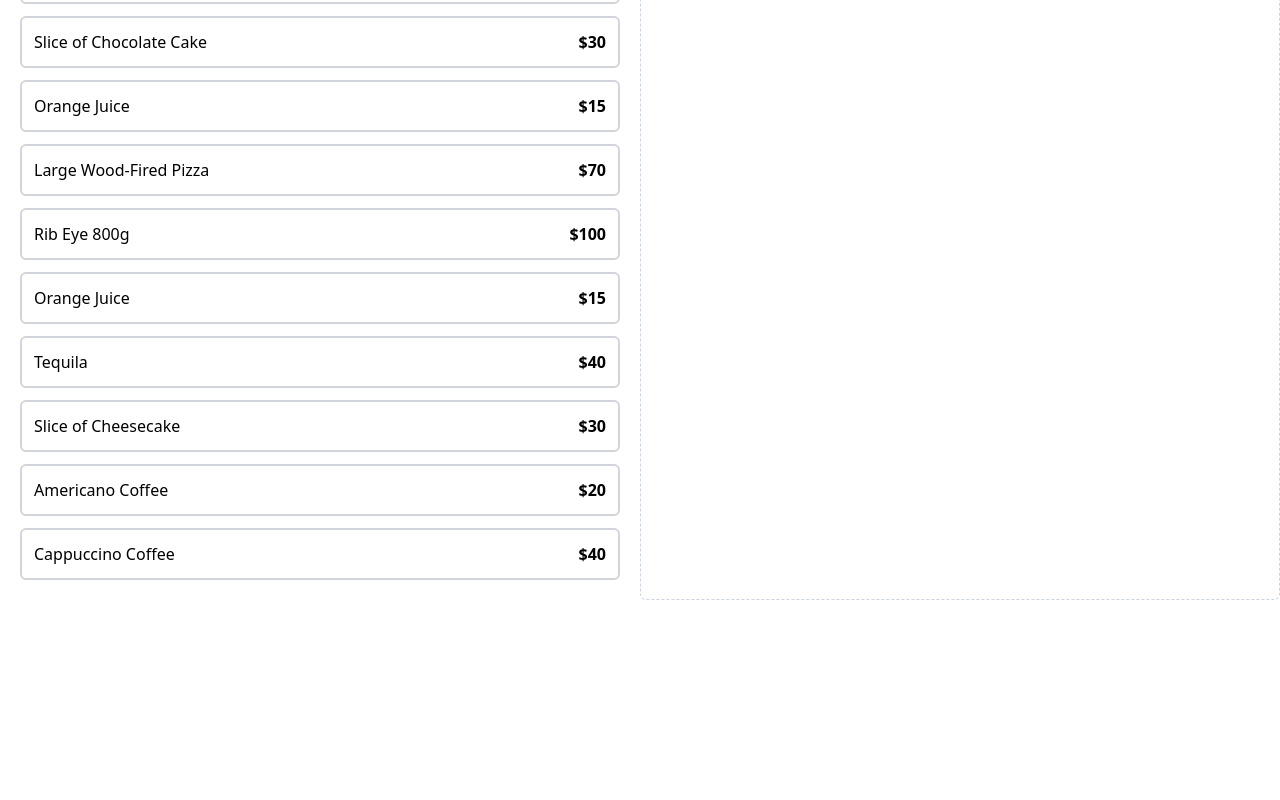
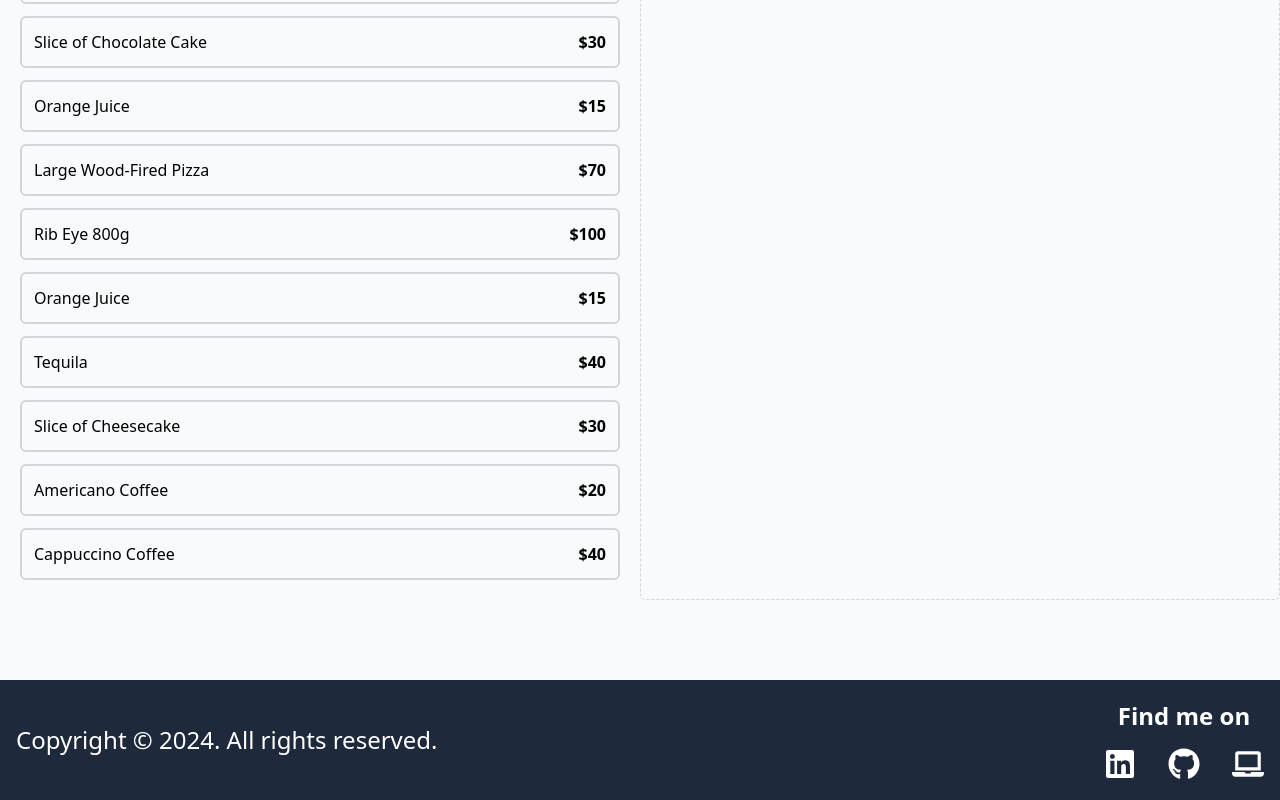
Before and after one commit to wichofly/tipCalculator-app, a React (Vite) app: page / in a window 1280 px wide. Shown: the part 412-1212 px from the top of the page. Before the commit the page ends 1092 px from the top, so only its background shows below. Built offline with nearby package versions, Linux system fonts and the light colour scheme.

Commit message:
feat: made Footer component

```diff
--- a/package.json
+++ b/package.json
@@ -11,7 +11,8 @@
   },
   "dependencies": {
     "react": "^18.3.1",
-    "react-dom": "^18.3.1"
+    "react-dom": "^18.3.1",
+    "react-icons": "^5.3.0"
   },
   "devDependencies": {
     "@eslint/js": "^9.9.0",
--- a/src/App.tsx
+++ b/src/App.tsx
@@ -1,3 +1,4 @@
+import Footer from './components/Footer';
 import { MenuItems } from './components/MenuItems';
 import { OrderContents } from './components/OrderContents';
 import { OrderTotals } from './components/OrderTotals';
@@ -18,12 +19,13 @@ function App() {
 
   return (
     <>
-      <header className="bg-gray-600 py-5">
+      <header className="bg-slate-700 py-5">
         <h1 className="text-3xl font-bold text-white text-center">
           Tip and Consumption Calculator
         </h1>
       </header>
 
+      <div className="bg-slate-50">
         <main className="max-w-7xl mx-auto py-20 grid md:grid-cols-2">
           <div className="p-5">
             <h2 className="text-4xl font-bold">Menu</h2>
@@ -48,6 +50,9 @@ function App() {
             </ShowIfOrderExists>
           </div>
         </main>
+      </div>
+
+      <Footer />
     </>
   );
 }
--- /dev/null
+++ b/src/components/Footer.tsx
@@ -0,0 +1,54 @@
+import { FaLinkedin, FaGithub, FaLaptop } from 'react-icons/fa';
+
+const Footer = () => {
+  return (
+    <footer className="bg-slate-800 text-white py-5">
+      <div className="max-w-7xl mx-auto px-4 flex justify-between items-center">
+        {/* Left Side - Copyright */}
+        <div>
+          <p className="text-2xl">
+           Copyright &copy; {new Date().getFullYear()}. All rights reserved.
+          </p>
+        </div>
+
+        {/* Right Side - Social Icons */}
+        <div className="flex flex-col items-center">
+          <p className="text-2xl font-bold mb-4 ">Find me on</p>
+          <div className="flex space-x-8">
+            <a
+              href="https://www.linkedin.com/in/mauricio-erazo-/"
+              target="_blank"
+              rel="noopener noreferrer"
+              className="hover:text-blue-400 transition duration-300"
+              aria-label="LinkedIn"
+            >
+              <FaLinkedin className="w-8 h-8" />
+            </a>
+
+            <a
+              href="https://github.com/wichofly/tipCalculator-app"
+              target="_blank"
+              rel="noopener noreferrer"
+              className="hover:text-gray-400 transition duration-300"
+              aria-label="GitHub"
+            >
+              <FaGithub className="w-8 h-8" />
+            </a>
+
+            <a
+              href="https://wichofly.github.io/portfolio-website/"
+              target="_blank"
+              rel="noopener noreferrer"
+              className="hover:text-teal-400 transition duration-300"
+              aria-label="Portfolio"
+            >
+              <FaLaptop className="w-8 h-8" />
+            </a>
+          </div>
+        </div>
+      </div>
+    </footer>
+  );
+};
+
+export default Footer;
--- a/src/components/OrderTotals.tsx
+++ b/src/components/OrderTotals.tsx
@@ -39,7 +39,7 @@ export const OrderTotals = ({ order, tipPercentage, placeOrder }: Props) => {
       </div>
 
       <button
-        className="w-full bg-stone-700 text-white font-bold p-2 uppercase hover:bg-stone-800 rounded-md"
+        className="w-full bg-teal-700 text-white font-bold p-2 uppercase hover:bg-teal-800 rounded-md"
         onClick={placeOrder}
       >
         Save order
--- a/src/components/TipPercentage.tsx
+++ b/src/components/TipPercentage.tsx
@@ -37,7 +37,7 @@ export const TipPercentage = ({ setTipPercentage }: Props) => {
               name="tip"
               value={tip.value}
               onChange={(e) => setTipPercentage(+e.target.value)}
-              className="cursor-pointer accent-stone-600"
+              className="cursor-pointer accent-teal-600"
             />
           </div>
         ))}
```
Also changed, not shown: 1 other file (tests, documents, lock files or other folders). Lines whose indentation alone changed are shown as unchanged.
